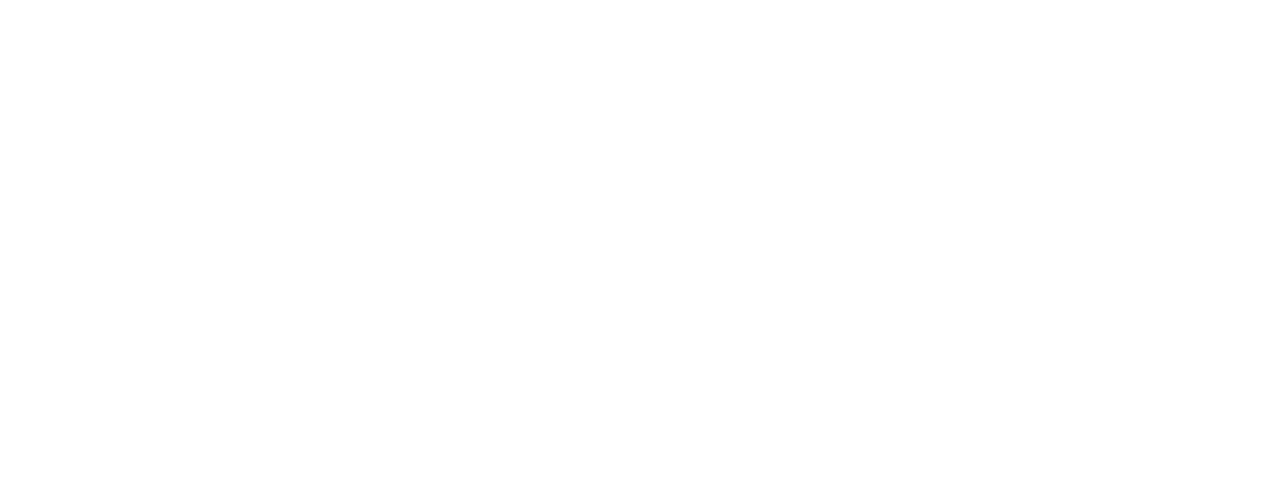
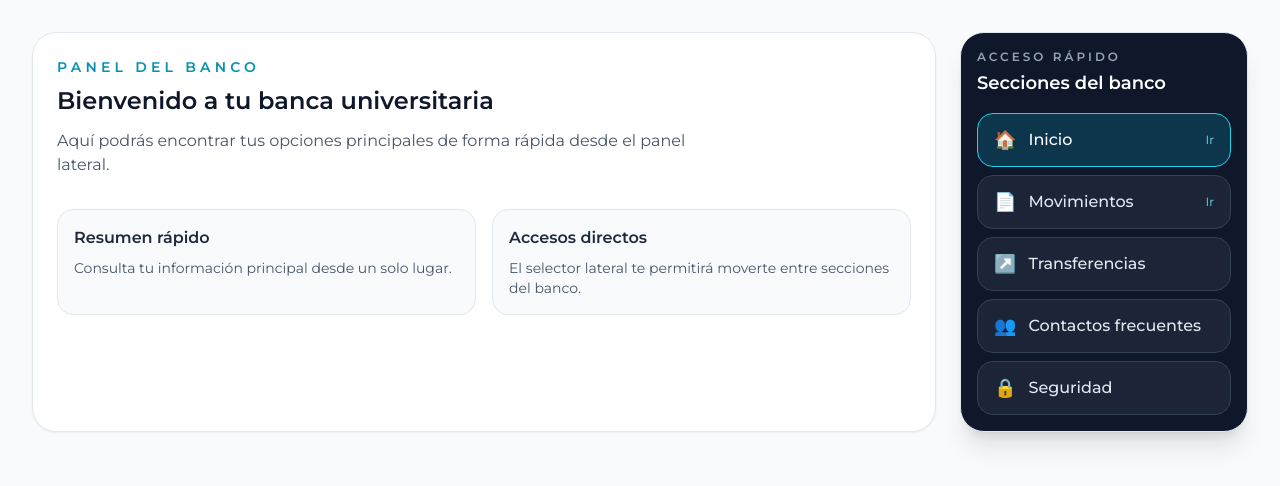
Before and after one commit to elujs/web-banco-universitario, a Vue app: page /dashboard in a window 1280 px wide. Before the commit this address had no page. Shown: the top 486 px of the page. Built offline with nearby package versions, Linux system fonts and the light colour scheme; sample sign-in values are in the browser's storage.

Commit message:
se creo una nueva vista para el selector de opciones de la banca de manera que sirva para seleccionar la seccion de la banca que se desea visualizar ademas se agrego la ruta de la nueva vista al archivo de rutas del inicio.

```diff
--- /dev/null
+++ b/src/components/layout/selector.vue
@@ -0,0 +1,51 @@
+<template>
+  <aside class="w-72 shrink-0 rounded-3xl border border-slate-200 bg-slate-900 p-4 shadow-xl">
+    <div class="mb-4">
+      <p class="text-xs font-semibold uppercase tracking-[0.25em] text-slate-400">
+        Acceso rápido
+      </p>
+      <h2 class="mt-1 text-lg font-semibold text-white">Secciones del banco</h2>
+    </div>
+
+    <nav class="flex flex-col gap-2" aria-label="Selector de secciones">
+      <button
+        v-for="item in sections"
+        :key="item.label"
+        type="button"
+        class="flex items-center justify-between rounded-2xl border px-4 py-3 text-left transition-all duration-200"
+        :class="item.active
+          ? 'border-cyan-400 bg-cyan-500/20 text-white shadow-sm'
+          : 'border-slate-700 bg-slate-800/80 text-slate-200 hover:border-slate-500 hover:bg-slate-800'"
+        @click="handleClick(item)"
+      >
+        <span class="flex items-center gap-3">
+          <span class="text-lg">{{ item.icon }}</span>
+          <span class="font-medium">{{ item.label }}</span>
+        </span>
+        <span v-if="item.routeName" class="text-xs text-cyan-300">Ir</span>
+      </button>
+    </nav>
+  </aside>
+</template>
+
+<script setup>
+import { computed } from 'vue'
+import { useRoute, useRouter } from 'vue-router'
+
+const route = useRoute()
+const router = useRouter()
+
+const sections = computed(() => [
+  { label: 'Inicio', icon: '🏠', routeName: 'dashboard', active: route.name === 'dashboard' },
+  { label: 'Movimientos', icon: '📄', routeName: 'movements', active: route.name === 'movements' },
+  { label: 'Transferencias', icon: '↗️', routeName: null, active: false },
+  { label: 'Contactos frecuentes', icon: '👥', routeName: null, active: false },
+  { label: 'Seguridad', icon: '🔒', routeName: null, active: false },
+])
+
+function handleClick(item) {
+  if (item.routeName) {
+    router.push({ name: item.routeName })
+  }
+}
+</script>
--- a/src/router/index.js
+++ b/src/router/index.js
@@ -3,6 +3,7 @@
 import HomeInstitucional from '../views/landing/HomeInstitucional.vue'
 import Login from '../views/auth/Login.vue'
 import UserRegister from '../views/auth/UserRegister.vue'
+import Dashboard from '../views/banca/dashboard.vue'
 import MovementsView from '../views/banca/MovementsView.vue'
 
 const router = createRouter({
@@ -24,6 +25,12 @@
       component: UserRegister,
     },
     {
+      path: '/dashboard',
+      name: 'dashboard',
+      component: Dashboard,
+      meta: { requiresAuth: true },
+    },
+    {
       path: '/movements',
       name: 'movements',
       component: MovementsView,
```
